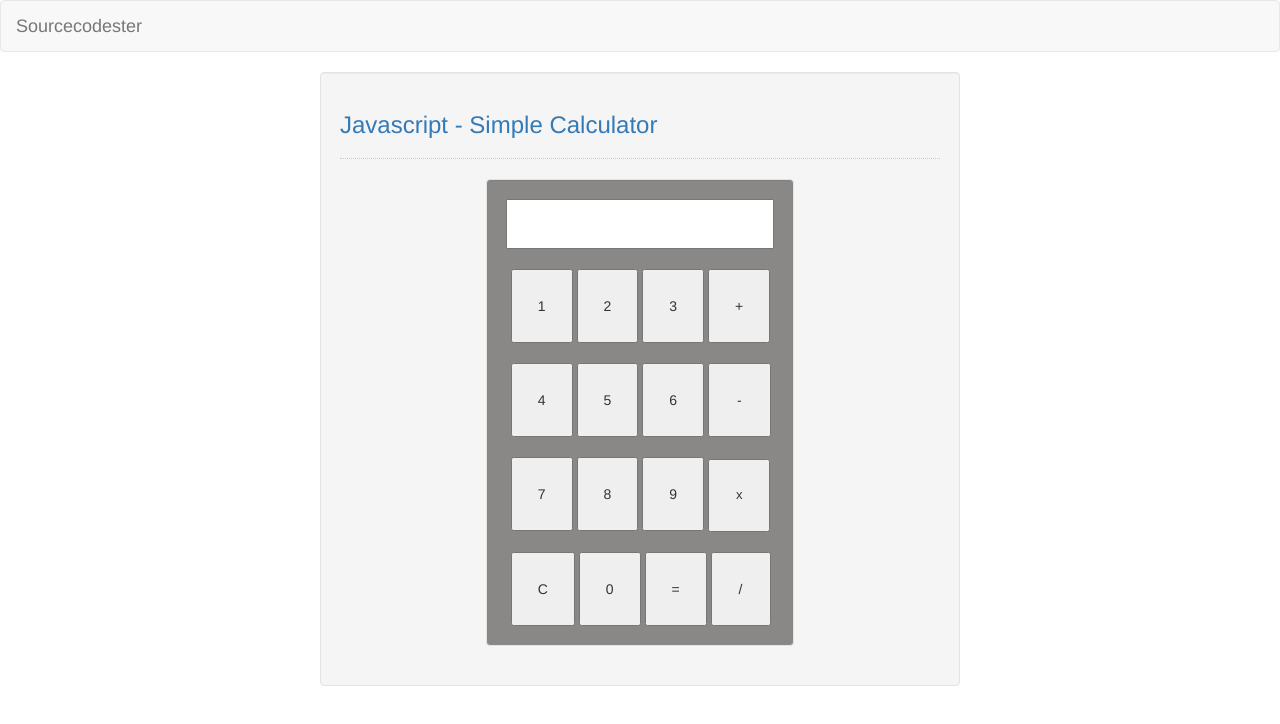
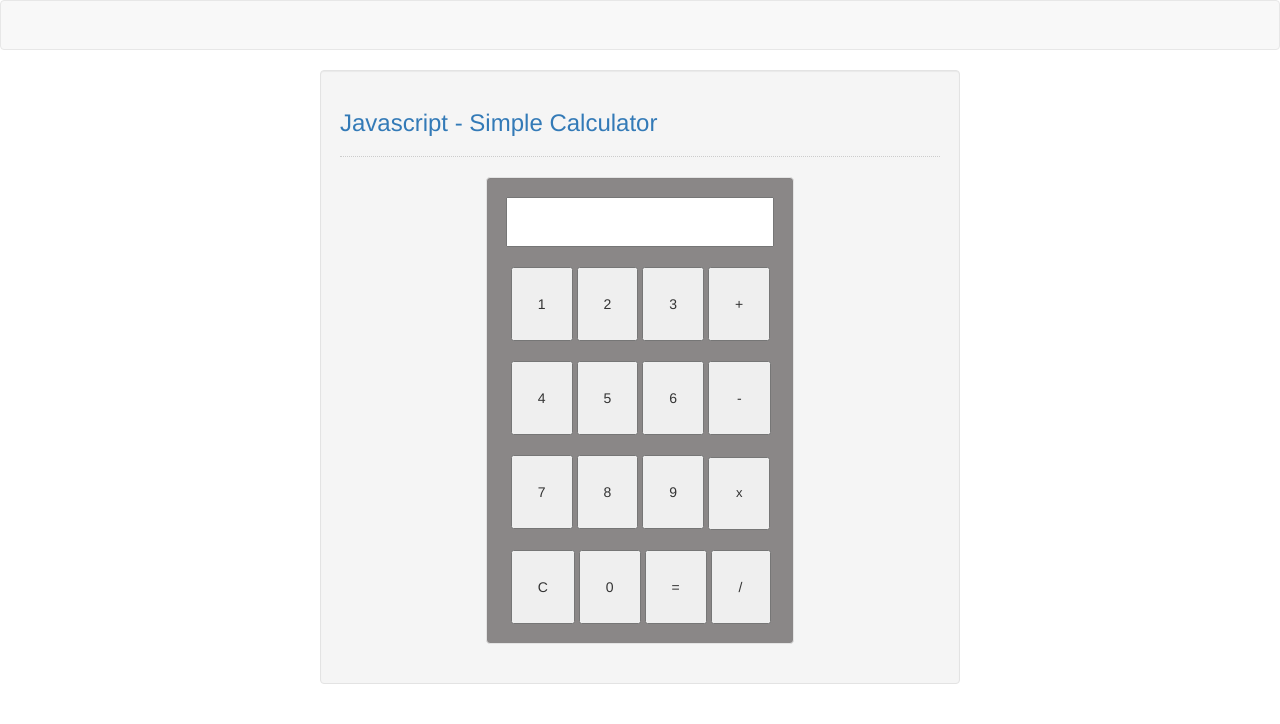
Before and after one commit to saintycode/calculator, a plain HTML site: page index.html in a window 1280 px wide. Drawn offline with nearby package versions, Linux system fonts and the light colour scheme.

Commit message:
fixed bug

```diff
--- a/index.html
+++ b/index.html
@@ -11,9 +11,8 @@
   <body>
     <nav class="navbar navbar-default">
       <div class="container-fluid">
-        <a class="navbar-brand" href="https://sourcecodester.com"
-          >Sourcecodester</a
-        >
+
+
       </div>
     </nav>
     <div class="col-md-3"></div>
@@ -171,5 +170,6 @@
         </div>
       </div>
     </div>
+    <h3 coded by Sainty />
   </body>
 </html>
```
